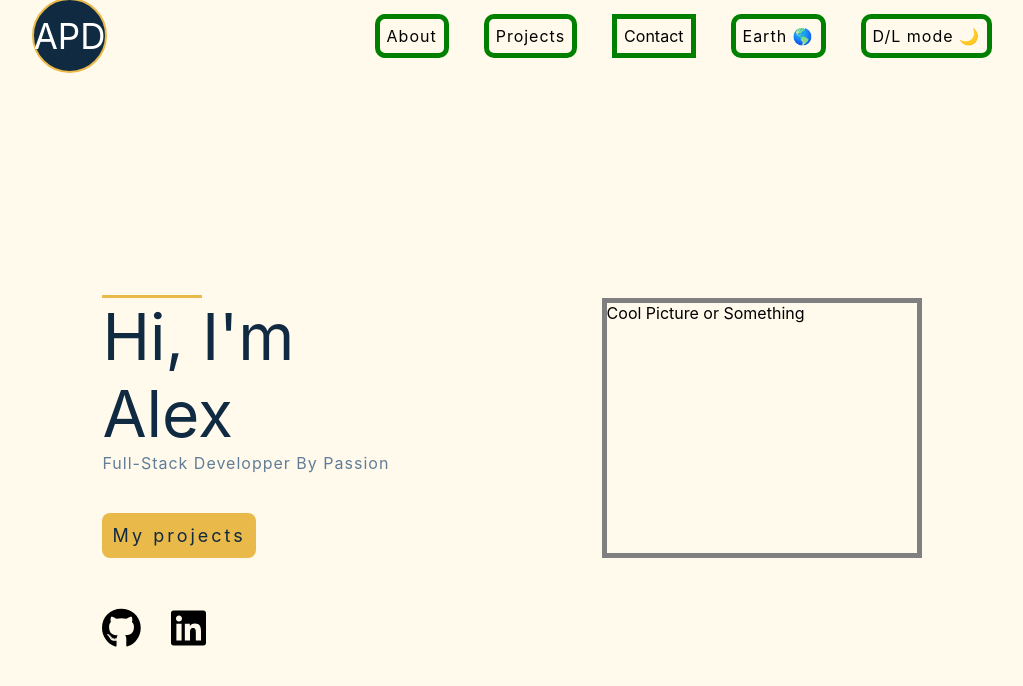
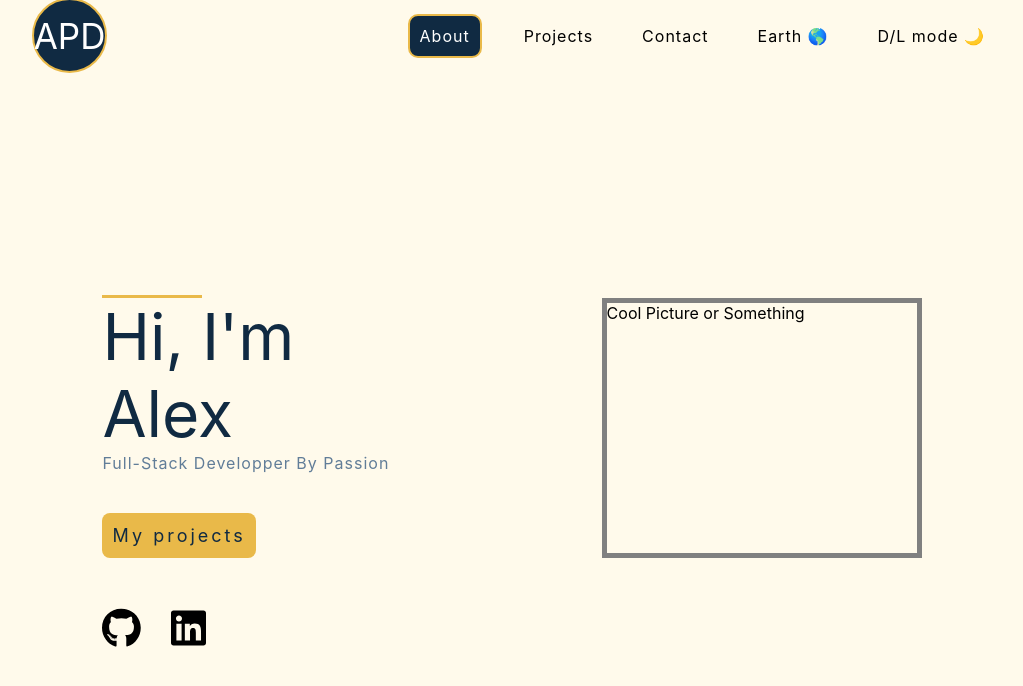
Before and after one commit to Alexandre-Pavlovic-Duval/portfolio-alex, a Next.js app: page / in a window 1280 px wide. In both pictures the pointer is over the element "About". Shown: the top 686 px of the page, without its empty margins (128-1151 px from the left). Built offline with nearby package versions, Linux system fonts and the light colour scheme.

Commit message:
added the css buttons clickable for the main description, header and hover

```diff
--- a/styles/Home.module.css
+++ b/styles/Home.module.css
@@ -44,31 +44,67 @@
 }
 
 .aboutHeader {
-  border: 5px solid green;
+  padding: 7px;
+  transition: background-color 1.3s;
+}
+
+.aboutHeader:hover {
+  padding: 10px;
+  background-color: #102A42;
+  border: 2px solid #e9b949;
+  color: white;
+  cursor: pointer;
+}
+
+.projectsHeader {
   padding: 7px;
 }
 
-.projectsHeader {
-  border: 5px solid green;
+.projectsHeader:hover {
+  padding: 10px;
+  background-color: #102A42;
+  border: 2px solid #e9b949;
+  color: white;
+  cursor: pointer;
+}
+
+.contactHeader {
   padding: 7px;
 }
 
-.contactHeader {
-  border: 5px solid green;
+.contactHeader:hover {
+  padding: 10px;
+  background-color: #102A42;
+  border: 2px solid #e9b949;
+  color: white;
+  cursor: pointer;
+}
+
+.translationHeader {
   padding: 7px;
 }
 
-.translationHeader {
-  border: 5px solid green;
+.translationHeader:hover {
+  padding: 10px;
+  background-color: #102A42;
+  border: 2px solid #e9b949;
+  color: white;
+  cursor: pointer;
+}
+
+.darkLightModeHeader {
   padding: 7px;
 }
 
-.darkLightModeHeader {
-  border: 5px solid green;
-  padding: 7px;
+.darkLightModeHeader:hover {
+  padding: 10px;
+  background-color: #102A42;
+  border: 2px solid #e9b949;
+  color: white;
+  cursor: pointer;
 }
 
-.aboutHeader, .projectsHeader, .menuHeader,
+.aboutHeader, .projectsHeader, .contactHeader,
 .translationHeader, .darkLightModeHeader {
   border-radius: 10px;
   letter-spacing: 1px;
@@ -137,6 +173,7 @@
 
 .projectBody:hover {
   background-color: #f7dda0;
+  cursor: pointer;
 }
 
 .bodyFourthLeftContainer {
@@ -155,6 +192,7 @@
 
 .giHubLogo:hover {
   color: rgb(142, 141, 146);
+  cursor: pointer;
 }
 
 .LinkedInLogo {
@@ -165,6 +203,7 @@
 
 .LinkedInLogo:hover {
   color: #0077B5;
+  cursor: pointer;
 }
 
 .bodyRightContainer {
```
